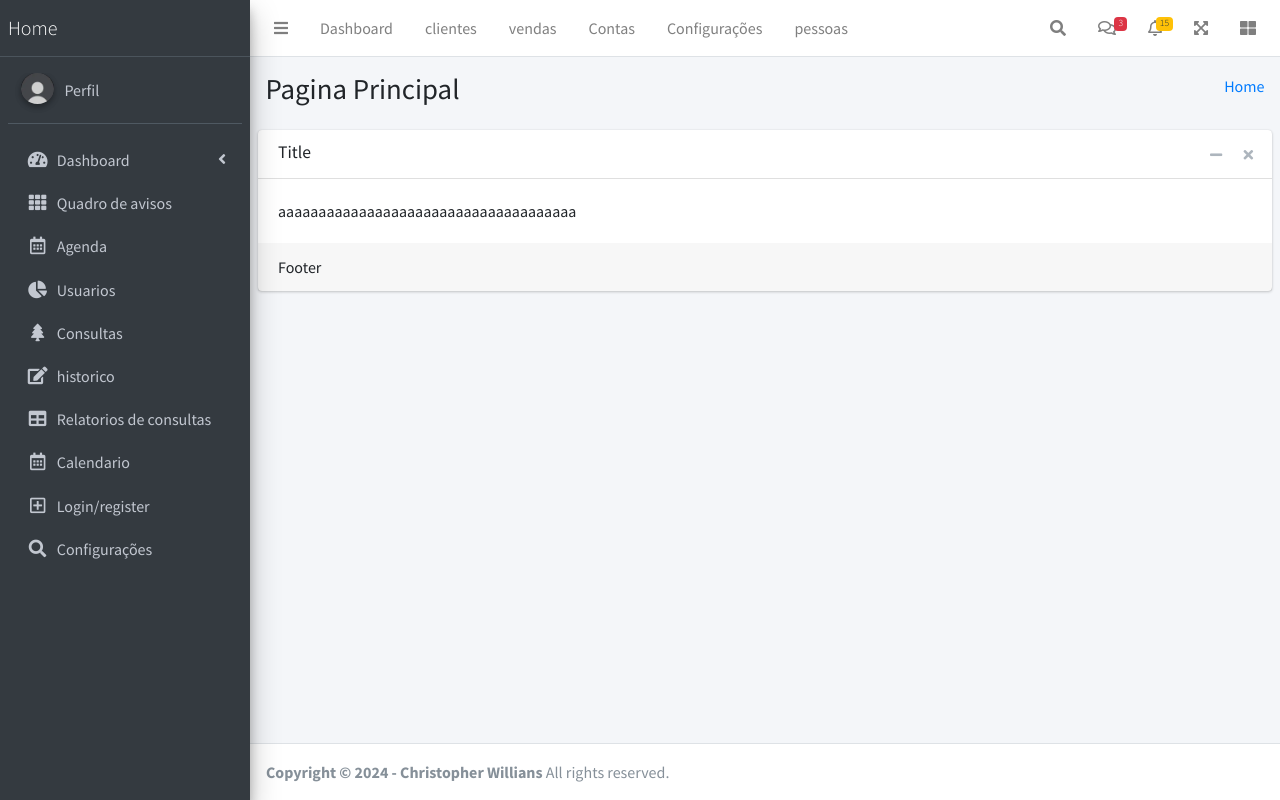
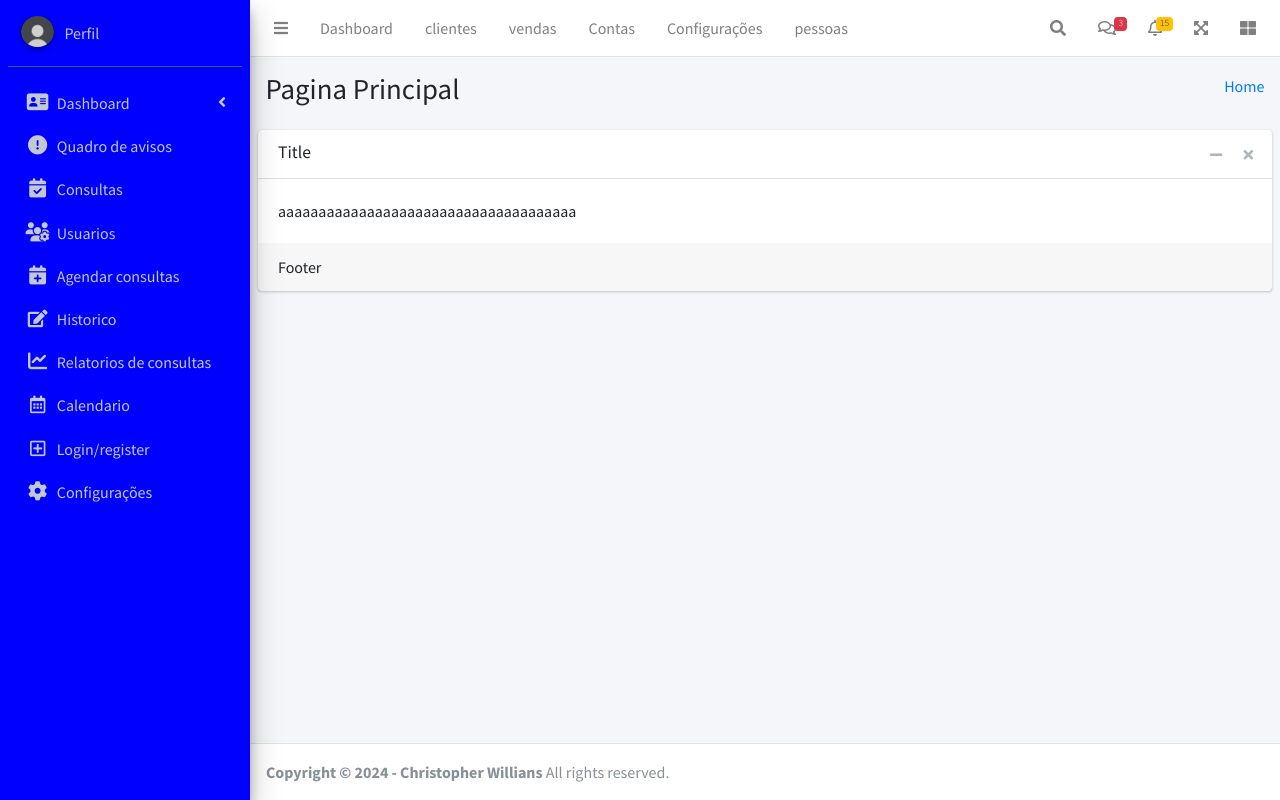
Before and after one commit to christopherfifo/aula_php, a PHP site: page /index.php in a window 1280 px wide. Run offline with PHP 8.4, Linux system fonts and the light colour scheme; some libraries are stand-ins or nearby versions.

Commit message:
arrombadooooooooooooooooooooooooo

```diff
--- a/css/barraLateral.css
+++ b/css/barraLateral.css
@@ -2,3 +2,7 @@
     display: flex;
     align-items: center;
 }
+
+.barra{
+    background-color: blue !important;
+}
--- a/includes/component/saidebar.php
+++ b/includes/component/saidebar.php
@@ -1,30 +1,26 @@
   <!-- Main Sidebar Container -->
-  <aside class="main-sidebar sidebar-dark-primary elevation-4">
-    <!-- Brand Logo -->
-    <a href="../../../aula_php/index.php" class="brand-link home">
-      <span class="brand-text font-weight-light">Home</span>
-    </a>
+  <aside class="main-sidebar sidebar-dark-primary elevation-4 barra">
 
     <!-- Sidebar -->
-    <div class="sidebar">
+    <div class="sidebar ">
       <!-- Sidebar user (optional) -->
       <div class="user-panel mt-3 pb-3 mb-3 d-flex">
         <div class="image">
-          <img src="../../../aula_php/pictures/outras/perfil.webp" class="img-circle elevation-2" alt="User Image">
+          <img id="perfil-img" src="../../../aula_php/pictures/outras/perfil.webp" class="img-circle elevation-2" alt="User Image">
         </div>
         <div class="info">
-          <a href="../../../aula_php/pages/perfil.php" class="d-block">Perfil</a>
+          <a href="../../../aula_php/pages/perfil.php" class="d-block" id="perfil-name">Perfil</a>
         </div>
       </div>
 
       <!-- Sidebar Menu -->
-      <nav class="mt-2">
+      <nav class="mt-2 ">
         <ul class="nav nav-pills nav-sidebar flex-column" data-widget="treeview" role="menu" data-accordion="false">
           <!-- Add icons to the links using the .nav-icon class
                with font-awesome or any other icon font library -->
           <li class="nav-item">
             <a href="#" class="nav-link">
-              <i class="nav-icon fas fa-tachometer-alt"></i>
+            <i class="fa-solid fa-address-card nav-icon"></i>
               <p>
                 Dashboard
                 <i class="right fas fa-angle-left"></i>
@@ -33,27 +29,33 @@
             <ul class="nav nav-treeview">
               <li class="nav-item">
                 <a href="../../adminlte/index.html" class="nav-link">
-                  <i class="far fa-circle nav-icon"></i>
-                  <p>Dashboard v1</p>
+                  <i class="fa-brands fa-instagram nav-icon"></i>
+                  <p>Instagram</p>
                 </a>
               </li>
               <li class="nav-item">
                 <a href="adminlte/index2.html" class="nav-link">
-                  <i class="far fa-circle nav-icon"></i>
-                  <p>Dashboard v2</p>
+                <i class="fa-brands fa-whatsapp nav-icon"></i>
+                  <p>Whatsapp</p>
                 </a>
               </li>
               <li class="nav-item">
                 <a href="adminlte/index3.html" class="nav-link">
-                  <i class="far fa-circle nav-icon"></i>
-                  <p>Dashboard v3</p>
+                <i class="fa-solid fa-envelope nav-icon"></i>
+                  <p>Email</p>
+                </a>
+              </li>
+              <li class="nav-item">
+                <a href="adminlte/index3.html" class="nav-link">
+                <i class="fa-solid fa-map-location-dot nav-icon"></i>
+                  <p>Clinica</p>
                 </a>
               </li>
             </ul>
           </li>
           <li class="nav-item">
             <a href="admin/widgets.html" class="nav-link">
-              <i class="nav-icon fas fa-th"></i>
+            <i class="fa-solid fa-circle-exclamation nav-icon"></i>
               <p>
                 Quadro de avisos
               </p>
@@ -61,15 +63,15 @@
           </li>
           <li class="nav-item">
             <a href="../../../aula_php/pages/agenda.php" class="nav-link">
-            <i class="nav-icon far fa-calendar-alt"></i>
+            <i class="nav-icon fa-solid fa-calendar-check"></i>
               <p>
-                Agenda
+                Consultas
               </p>
             </a>
           </li>
           <li class="nav-item">
             <a href="#" class="nav-link">
-              <i class="nav-icon fas fa-chart-pie"></i>
+              <i class="nav-icon fa-solid fa-users-gear"></i>
               <p>
                 Usuarios
               </p>
@@ -77,9 +79,9 @@
           </li>
           <li class="nav-item">
             <a href="#" class="nav-link">
-              <i class="nav-icon fas fa-tree"></i>
+              <i class="nav-icon fa-solid fa-calendar-plus"></i>
               <p>
-                Consultas
+                Agendar consultas
               </p>
             </a>
           </li>
@@ -87,14 +89,14 @@
             <a href="#" class="nav-link">
               <i class="nav-icon fas fa-edit"></i>
               <p>
-                historico
+                Historico
 
               </p>
             </a>
           </li>
           <li class="nav-item">
             <a href="../../../aula_php/pages/relatorio.php" class="nav-link">
-              <i class="nav-icon fas fa-table"></i>
+            <i class="fa-solid fa-chart-line nav-icon"></i>
               <p>
                 Relatorios de consultas
               </p>
@@ -118,7 +120,7 @@
           </li>
           <li class="nav-item">
             <a href="#" class="nav-link">
-              <i class="nav-icon fas fa-search"></i>
+            <i class="fa-solid fa-gear nav-icon"></i>
               <p>
                 Configurações
               </p>
--- a/index.php
+++ b/index.php
@@ -5,12 +5,13 @@
 	<meta charset="utf-8">
 	<meta name="viewport" content="width=device-width, initial-scale=1">
 	<title>clinica oftalmofologica</title>
-
+	<link rel="stylesheet" href="https://cdnjs.cloudflare.com/ajax/libs/font-awesome/6.6.0/css/all.min.css" integrity="sha512-Kc323vGBEqzTmouAECnVceyQqyqdsSiqLQISBL29aUW4U/M7pSPA/gEUZQqv1cwx4OnYxTxve5UMg5GT6L4JJg==" crossorigin="anonymous" referrerpolicy="no-referrer" />
 	<link rel="stylesheet" href="https://fonts.googleapis.com/css?family=Source+Sans+Pro:300,400,400i,700&display=fallback">
 	<link rel="stylesheet" href="adminlte/plugins/fontawesome-free/css/all.min.css">
 	<link rel="stylesheet" href="adminlte/dist/css/adminlte.min.css">
-
 	<link rel="stylesheet" href="./css/barraLateral.css">
+	<link rel="stylesheet" href="./css/sidebar.css">
+	<script src="../libraries/javascript/perfil.js" defer></script>
 </head>
 
 <body class="hold-transition sidebar-mini">
--- a/libraries/javascript/perfil.js
+++ b/libraries/javascript/perfil.js
@@ -1,7 +1,14 @@
 // Função para carregar a imagem de perfil
+
+
+const perfilImg = document.getElementById("perfil-img");
+const perfilNome = document.getElementById("perfil-name")
+
+
 function loadProfilePic(event) {
     const profilePic = document.getElementById('profile-pic');
     profilePic.src = URL.createObjectURL(event.target.files[0]);
+    perfilImg.src = profilePic.src;
   }
 
   // Função para salvar os dados e exibir os valores ao invés dos inputs
@@ -24,9 +31,12 @@ function loadProfilePic(event) {
     document.getElementById('rg-display').textContent = rg;
     document.getElementById('cpf-display').textContent = cpf;
 
+    perfilNome.innerHTML = nome;
+
     // Oculta os inputs e exibe os valores salvos
     document.querySelector('.profile-info').classList.add('hidden');
     document.querySelector('.saved-info').classList.remove('hidden');
+    loadProfilePic()
   }
 
   // Função para voltar ao modo de edição
--- a/pages/calendario.php
+++ b/pages/calendario.php
@@ -4,7 +4,7 @@
   <meta charset="utf-8">
   <meta name="viewport" content="width=device-width, initial-scale=1">
   <title>Calenadrio</title>
-
+  <link rel="stylesheet" href="https://cdnjs.cloudflare.com/ajax/libs/font-awesome/6.6.0/css/all.min.css" integrity="sha512-Kc323vGBEqzTmouAECnVceyQqyqdsSiqLQISBL29aUW4U/M7pSPA/gEUZQqv1cwx4OnYxTxve5UMg5GT6L4JJg==" crossorigin="anonymous" referrerpolicy="no-referrer" />
   <!-- Google Font: Source Sans Pro -->
   <link rel="stylesheet" href="https://fonts.googleapis.com/css?family=Source+Sans+Pro:300,400,400i,700&display=fallback">
   <!-- Font Awesome -->
@@ -13,6 +13,8 @@
   <link rel="stylesheet" href="../adminlte/plugins/fullcalendar/main.css">
   <!-- Theme style -->
   <link rel="stylesheet" href="../adminlte/dist/css/adminlte.min.css">
+  <script src="../libraries/javascript/perfil.js" defer></script>
+
 </head>
 <body class="hold-transition sidebar-mini">
 <div class="wrapper">
--- a/pages/perfil.php
+++ b/pages/perfil.php
@@ -5,7 +5,7 @@
 	<meta charset="utf-8">
 	<meta name="viewport" content="width=device-width, initial-scale=1">
 	<title>clinica oftalmofologica</title>
-
+  <link rel="stylesheet" href="https://cdnjs.cloudflare.com/ajax/libs/font-awesome/6.6.0/css/all.min.css" integrity="sha512-Kc323vGBEqzTmouAECnVceyQqyqdsSiqLQISBL29aUW4U/M7pSPA/gEUZQqv1cwx4OnYxTxve5UMg5GT6L4JJg==" crossorigin="anonymous" referrerpolicy="no-referrer" />
 	<link rel="stylesheet" href="https://fonts.googleapis.com/css?family=Source+Sans+Pro:300,400,400i,700&display=fallback">
 	<link rel="stylesheet" href="../adminlte/plugins/fontawesome-free/css/all.min.css">
 	<link rel="stylesheet" href="../adminlte/dist/css/adminlte.min.css">
--- a/pages/relatorio.php
+++ b/pages/relatorio.php
@@ -8,6 +8,7 @@
 
   <!-- Google Font: Source Sans Pro -->
   <link rel="stylesheet" href="https://fonts.googleapis.com/css?family=Source+Sans+Pro:300,400,400i,700&display=fallback">
+  <link rel="stylesheet" href="https://cdnjs.cloudflare.com/ajax/libs/font-awesome/6.6.0/css/all.min.css" integrity="sha512-Kc323vGBEqzTmouAECnVceyQqyqdsSiqLQISBL29aUW4U/M7pSPA/gEUZQqv1cwx4OnYxTxve5UMg5GT6L4JJg==" crossorigin="anonymous" referrerpolicy="no-referrer" />
   <!-- Font Awesome -->
   <link rel="stylesheet" href="../adminlte//plugins/fontawesome-free/css/all.min.css">
   <!-- Theme style -->
@@ -15,7 +16,7 @@
 
 	<link rel="stylesheet" href="../css/barraLateral.css">
 	<link rel="stylesheet" href="../css/relatorio.css">
-
+  <script src="../libraries/javascript/perfil.js" defer></script>
   <script src="../libraries/javascript/relatorio.js" defer></script>
 
 </head>
```
